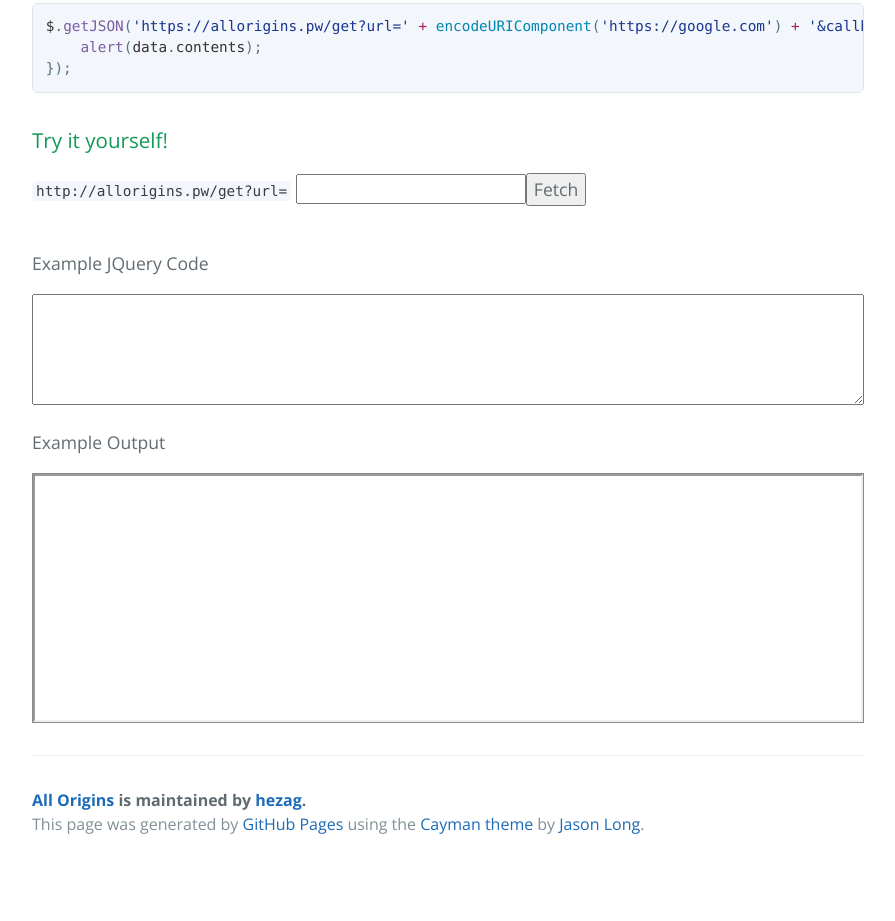
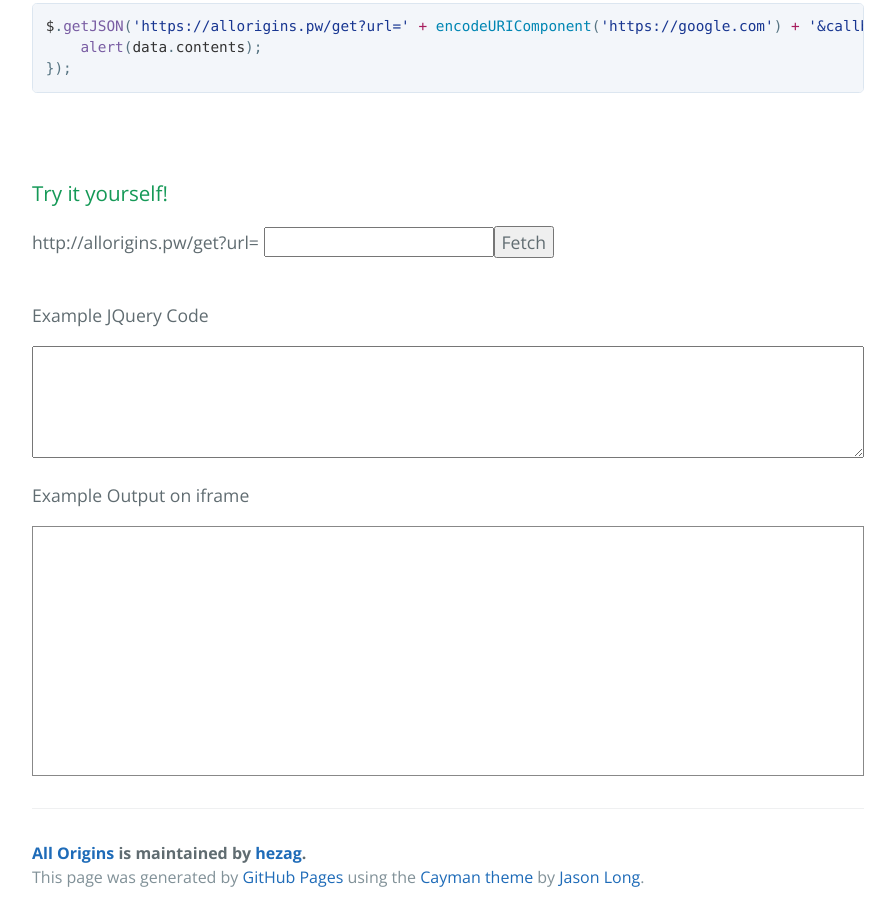
Before and after one commit to gnuns/allOrigins, a plain HTML site: page index.html in a window 1280 px wide. Shown: the part 816-1737 px from the top of the page, without its empty margins (192-1087 px from the left). Before the commit the page ends 1684 px from the top, so only its background shows below. Drawn offline with nearby package versions, Linux system fonts and the light colour scheme.

Commit message:
Update index.html

```diff
--- a/index.html
+++ b/index.html
@@ -39,21 +39,23 @@
 <div class="highlight highlight-source-js"><pre><span class="pl-smi">$</span>.<span class="pl-en">getJSON</span>(<span class="pl-s"><span class="pl-pds">'</span>https://allorigins.pw/get?url=<span class="pl-pds">'</span></span> <span class="pl-k">+</span> <span class="pl-c1">encodeURIComponent</span>(<span class="pl-s"><span class="pl-pds">'</span>https://google.com<span class="pl-pds">'</span></span>) <span class="pl-k">+</span> <span class="pl-s"><span class="pl-pds">'</span>&amp;callback=?<span class="pl-pds">'</span></span>, <span class="pl-k">function</span>(<span class="pl-smi">data</span>){
     <span class="pl-en">alert</span>(<span class="pl-smi">data</span>.<span class="pl-smi">contents</span>);
 });</pre>
+
+<br><br>
 <h3>
-<a id="use-it" class="anchor" href="#use-it" aria-hidden="true"><span aria-hidden="true" class="octicon octicon-link"></span></a>Try it yourself!</h3>
+<a id="try-it" class="anchor" href="#try-it" aria-hidden="true"><span aria-hidden="true" class="octicon octicon-link"></span></a>Try it yourself!</h3>
 
 <p>
   		<form onSubmit="return GoGoGadget();" >
-			<code>http://allorigins.pw/get?url=</code>
+			http://allorigins.pw/get?url=
 			<input type=textbox id=url><button>Fetch</button>
 		</form>
 		<br>
 
 		<p>Example JQuery Code</p>
-		<textarea id=jsonp rows=4></textarea>
-		<p>Example Output</p>
-		<div id=out-contain>
-		<iframe id=output></iframe>
+		<textarea id="jsonp" rows=4></textarea>
+		<p>Example Output on iframe</p>
+		<div id="out-contain">
+		<iframe id="output" style="border:0px;"></iframe>
 		</div>
 </p>
 
```
